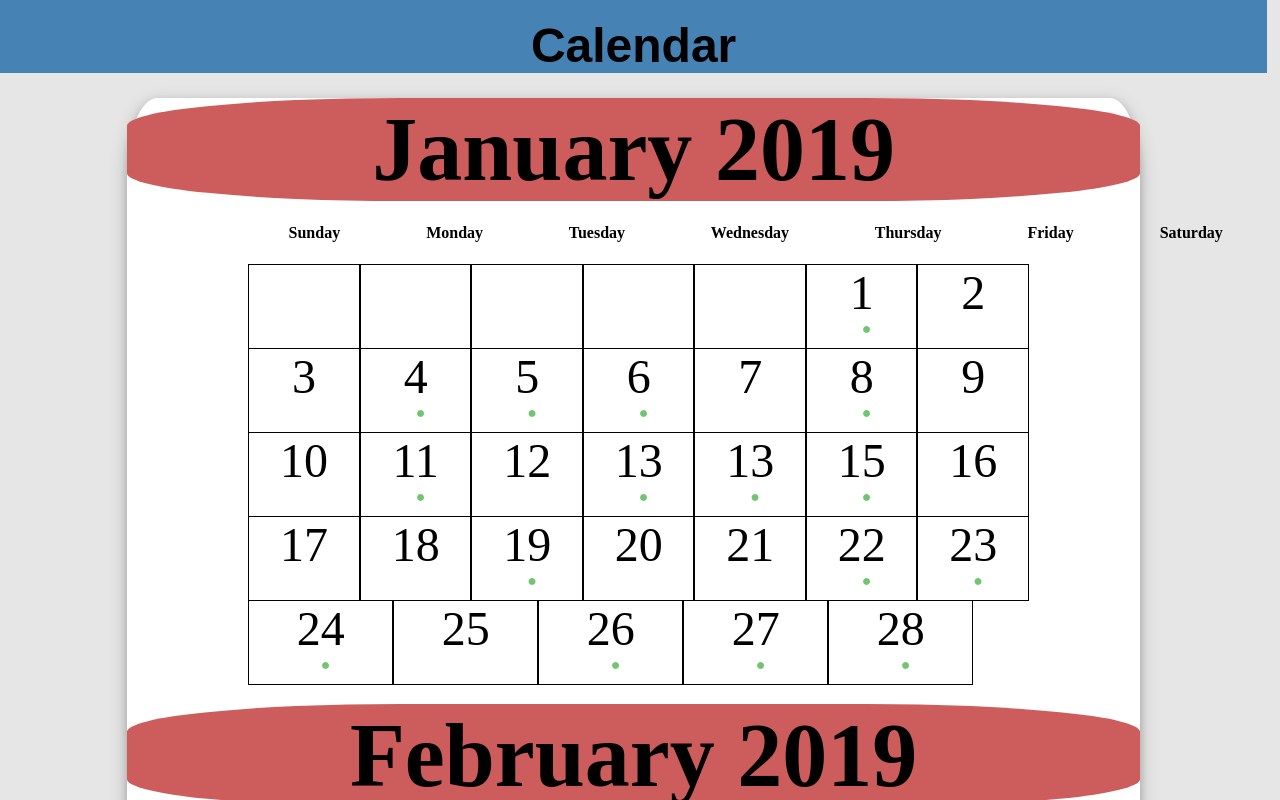
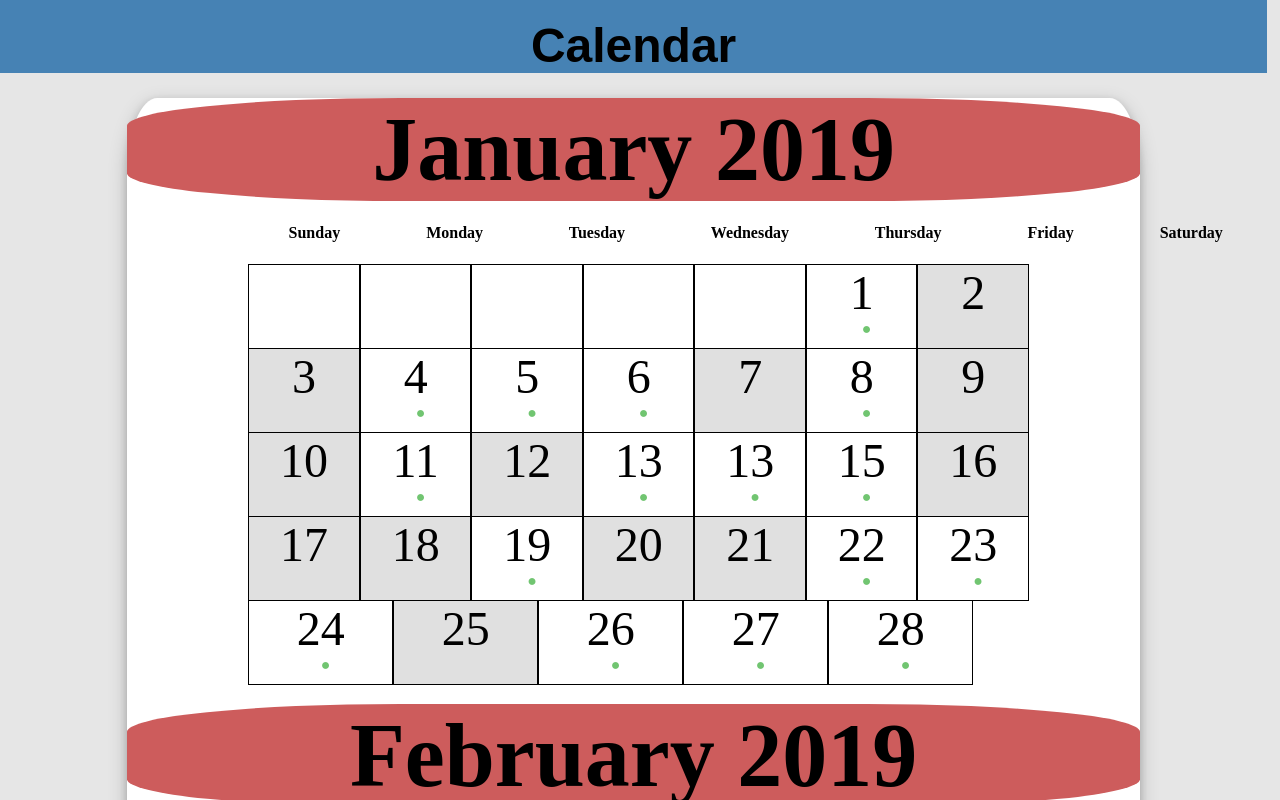
Before and after one commit to alejandrochang/Calendar, a React (Create React App) app: page / in a window 1280 px wide. Shown: the top 800 px of the page. Built offline with nearby package versions, Linux system fonts and the light colour scheme.

Commit message:
css styling for active days, null days and non-active days

```diff
--- a/src/Components/Calendar/calendar.css
+++ b/src/Components/Calendar/calendar.css
@@ -76,6 +76,7 @@ span {
   width: 143px;
   height: 83px;
   text-align: center;
+  background-color: #E0E0E0;
 }
 
 .days-highligthed {
@@ -86,6 +87,13 @@ span {
   text-align: center;
 }
 
+.null-days {
+  border-style: solid;
+  border-width: 1px;
+  width: 143px;
+  height: 83px;
+}
+
 .circle:before {
   content: ' \25CF';
   color: rgb(113, 197, 113);
--- a/src/Components/Calendar/days.js
+++ b/src/Components/Calendar/days.js
@@ -3,20 +3,25 @@ import React from 'react';
 class Days extends React.Component {
   constructor(props) {
     super(props);
-    console.log(props.day.highlighted);
   }
 
   render() {
-    if (this.props.day.highlighted) {
+    if (this.props.day.highlighted && this.props.day.date) { // highlighted days
       return (
         <div className="days-highligthed" style={{ cursor: "pointer" }}>
           {this.props.day.date}
           <div className="circle"></div>
         </div>
       );
-    } else {
+    } else if (this.props.day.date) { // regular dayss
       return (
         <div className="days" style={{ cursor: 'pointer' }}>
+          {this.props.day.date}
+        </div>
+      );
+    } else { // null days
+      return (
+        <div className="null-days" style={{ cursor: "pointer" }}>
           {this.props.day.date}
         </div>
       );
```
